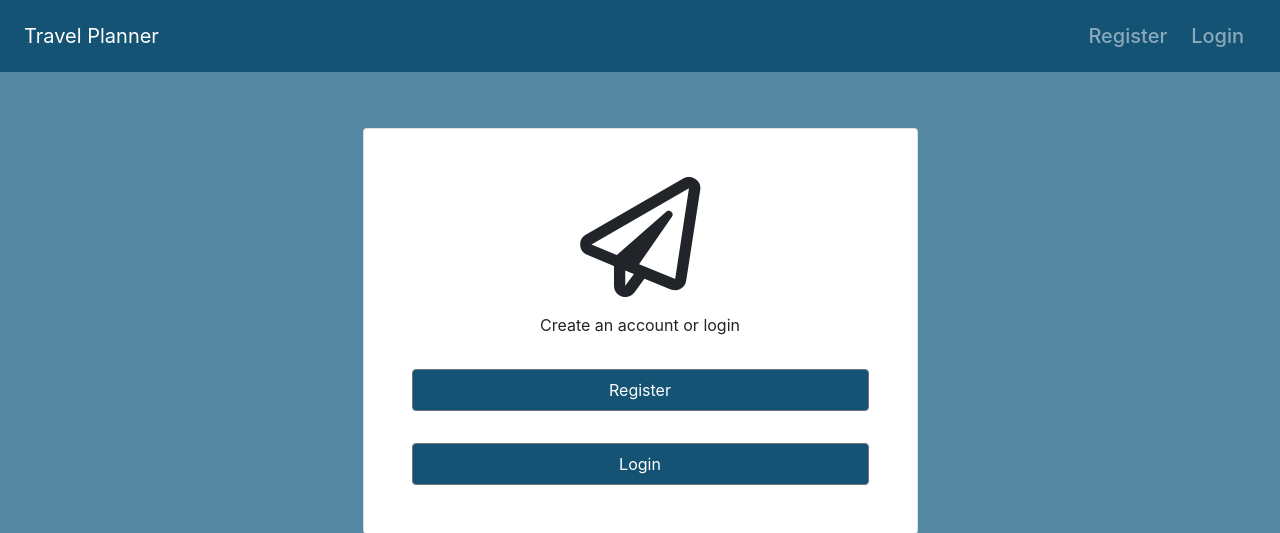
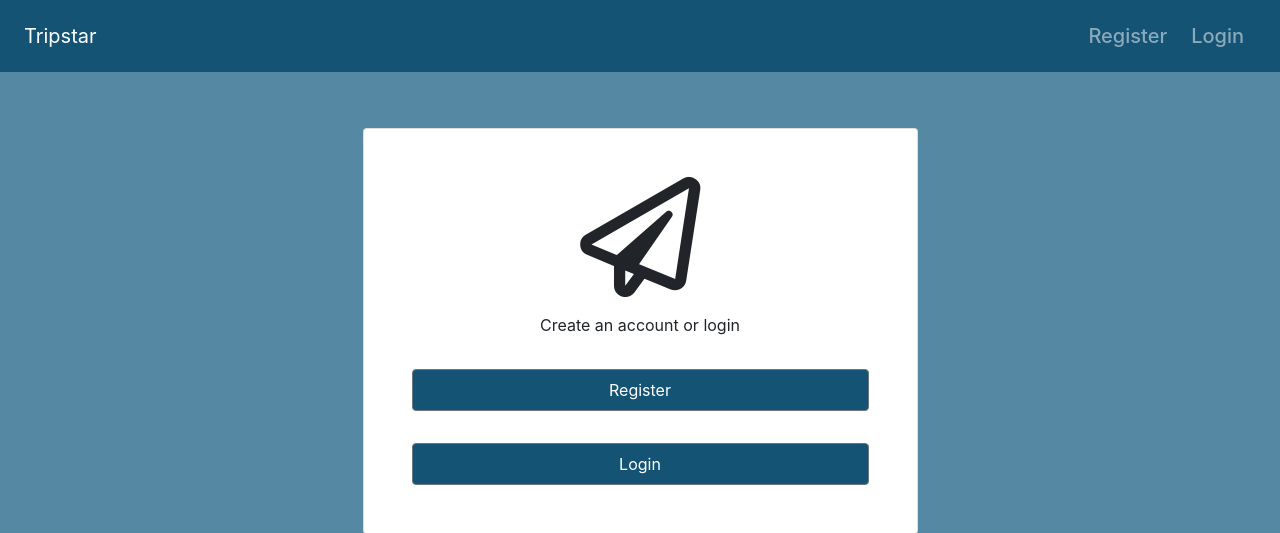
Before and after one commit to cherise-tan/travel-planner-auth, a Node server app: page / in a window 1280 px wide. Shown: the top 533 px of the page. Run offline with Node 20, Linux system fonts and the light colour scheme; some libraries are stand-ins or nearby versions.

Commit message:
Update app name and favicon

```diff
--- a/views/layouts/home.hbs
+++ b/views/layouts/home.hbs
@@ -6,8 +6,11 @@
   <meta charset="utf-8">
   <meta name="viewport" content="width-device-width, initial-scale=1.0">
   <meta http-equiv="X-UA-Compatible" content="ie=edge">
+
+  <link rel="icon" href="../images/favicon.ico">
+
   <!-- Title -->
-  <title>Travel Planner</title>
+  <title>Tripstar</title>
   <!-- CSS stylesheets -->
   <link rel="stylesheet" href="https://stackpath.bootstrapcdn.com/bootstrap/4.3.1/css/bootstrap.min.css" integrity="sha384-ggOyR0iXCbMQv3Xipma34MD+dH/1fQ784/j6cY/iJTQUOhcWr7x9JvoRxT2MZw1T" crossorigin="anonymous">
   <link rel="stylesheet" href="css/styles.css">
@@ -19,7 +22,7 @@
 <body>
   <div id="navigation-bar">
     <nav class="navbar fixed-top navbar-expand-lg navbar-dark py-2 ">
-      <a class="navbar-brand mx-2" href="/">Travel Planner</a>
+      <a class="navbar-brand mx-2" href="/">Tripstar</a>
       <button class="navbar-toggler" type="button" data-toggle="collapse" data-target="#navbarToggler">
         <span class="navbar-toggler-icon p-2"></span>
       </button>
```
Also changed, not shown: views/layouts/dashboard.hbs (+5 -2 lines), public/images/favicon.ico (added).
